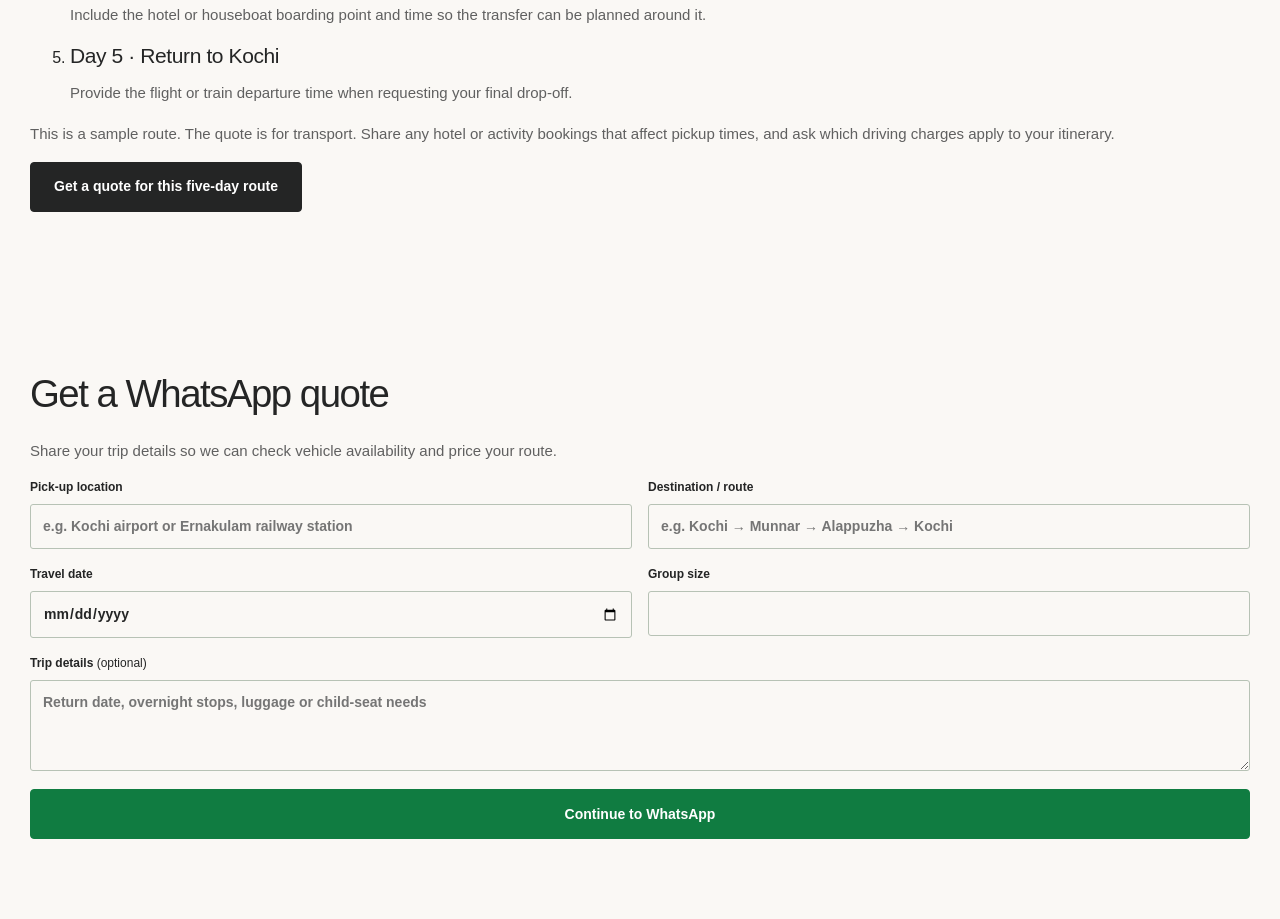
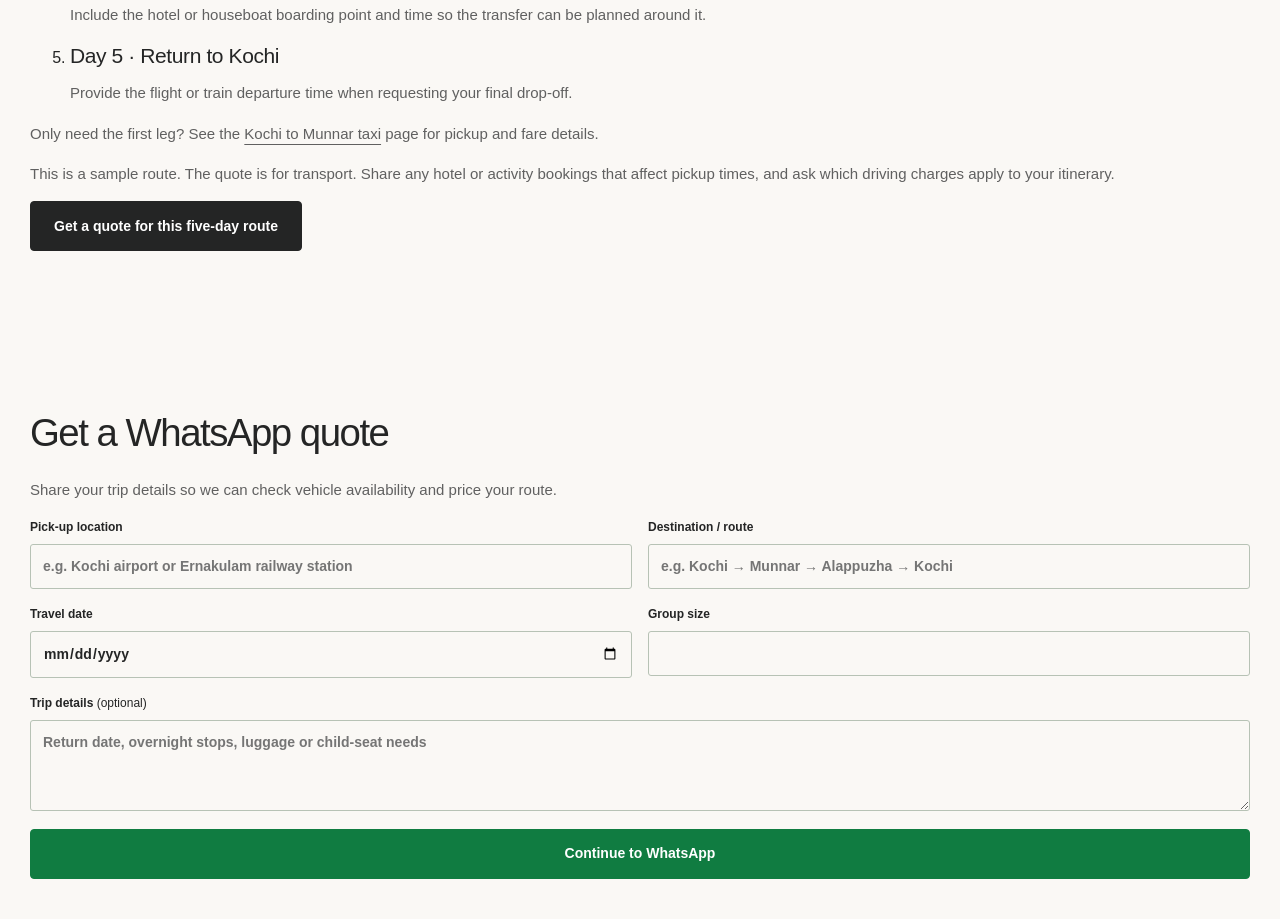
Before and after one commit to akhilkurisinkal/driveonkerala.com, a plain HTML site: page kerala-family-trips-from-kochi.html in a window 1280 px wide. Shown: the part 1799-2718 px from the top of the page. Drawn offline with Linux system fonts and the light colour scheme.

Commit message:
Link to Munnar taxi from the family itinerary

```diff
--- a/kerala-family-trips-from-kochi.html
+++ b/kerala-family-trips-from-kochi.html
@@ -55,6 +55,7 @@
         <li><div><h3>Day 4 · Thekkady to Alappuzha (Alleppey)</h3><p>Include the hotel or houseboat boarding point and time so the transfer can be planned around it.</p></div></li>
         <li><div><h3>Day 5 · Return to Kochi</h3><p>Provide the flight or train departure time when requesting your final drop-off.</p></div></li>
       </ol>
+      <p>Only need the first leg? See the <a href="kochi-to-munnar-taxi.html">Kochi to Munnar taxi</a> page for pickup and fare details.</p>
       <p>This is a sample route. The quote is for transport. Share any hotel or activity bookings that affect pickup times, and ask which driving charges apply to your itinerary.</p>
       <a class="button" href="kerala-family-trips-from-kochi.html?route=Kochi+%E2%86%92+Munnar+%E2%86%92+Thekkady+%E2%86%92+Alappuzha+%E2%86%92+Kochi#quote">Get a quote for this five-day route</a>
     </section>
```
